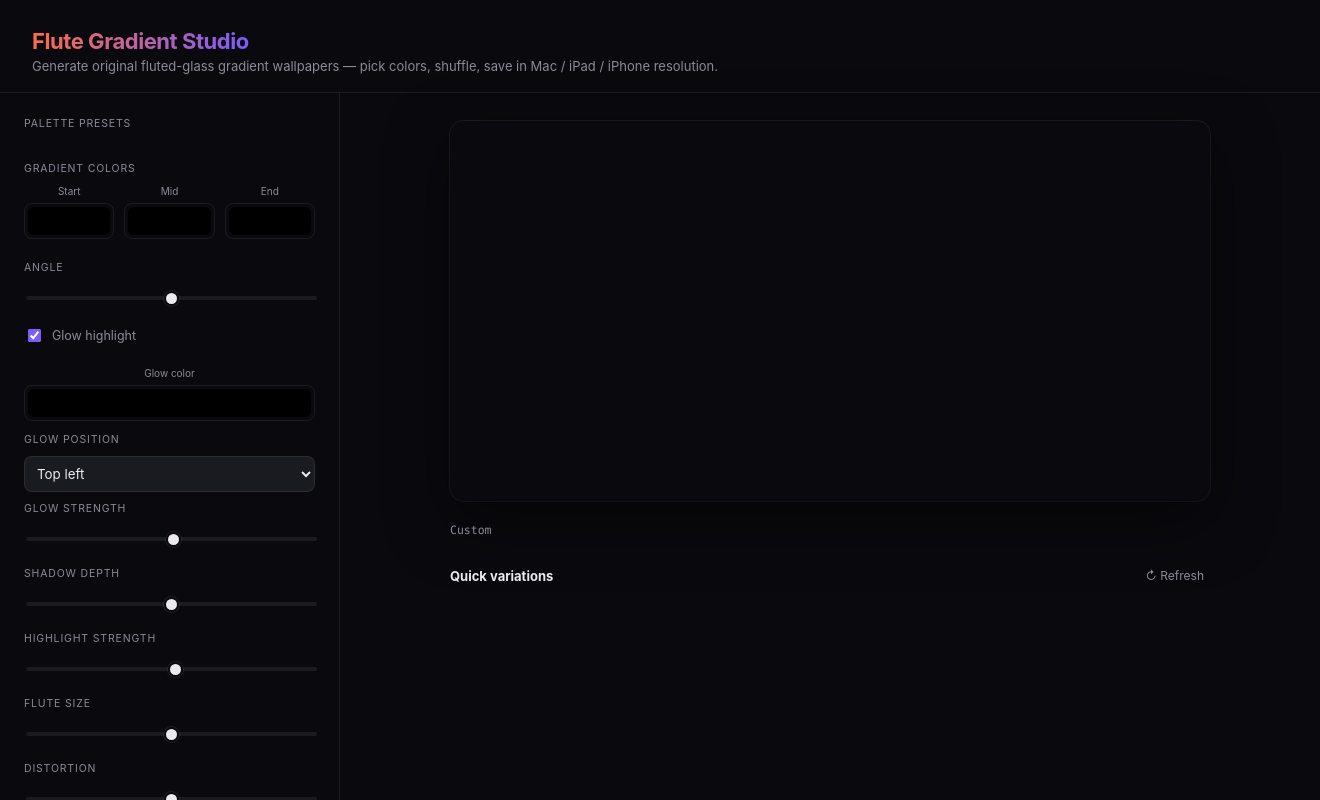
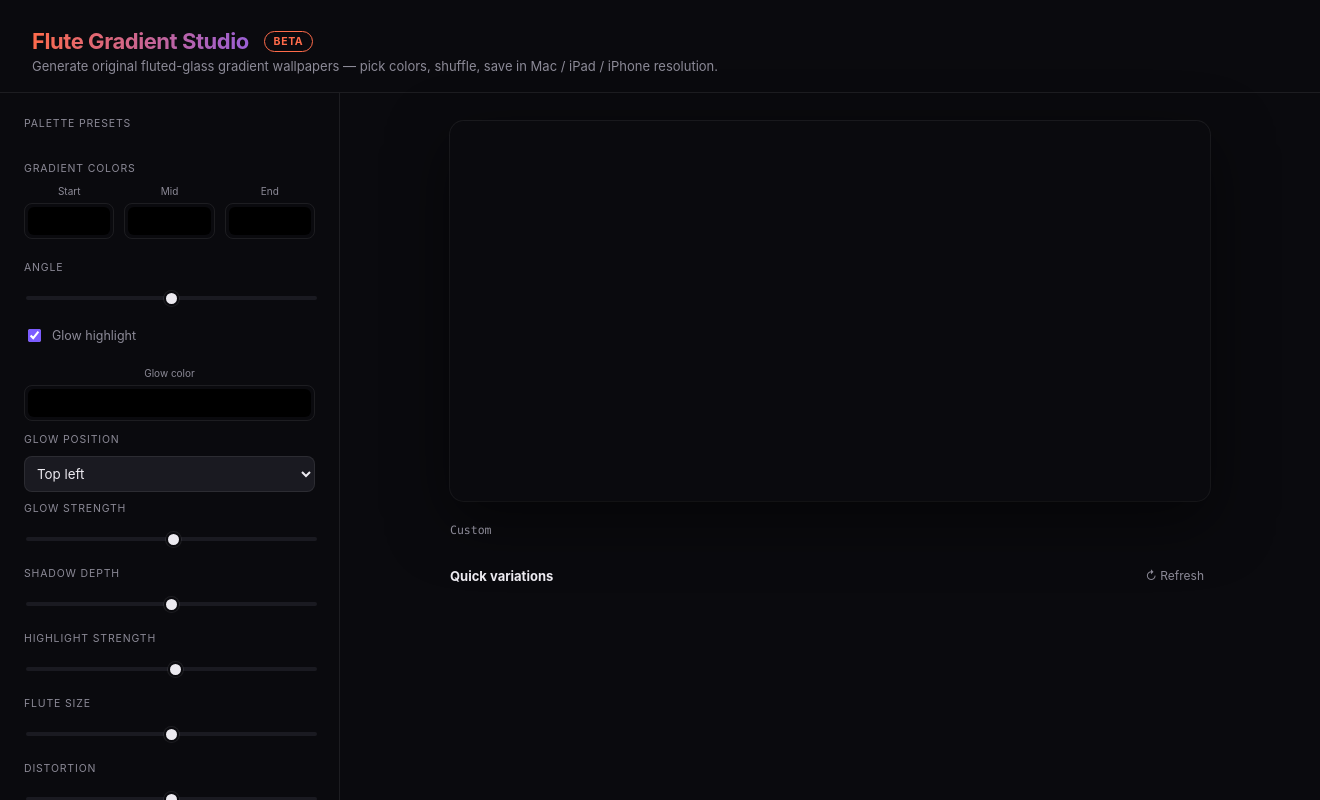
Before and after one commit to Ozzie679/app-1---flute-gradient-studio, an Electron app: page renderer/index.html in a window 1320 px wide. Shown: the top 800 px of the page. Drawn offline with Linux system fonts and the light colour scheme.

Commit message:
Update version to 1.0.0-beta.1 and add beta badge to header
- Changed the version in package.json to 1.0.0-beta.1 to reflect the beta release.
- Updated index.html to include a "Beta" badge in the header for user visibility.
- Added CSS styles for the beta badge to enhance its appearance.

```diff
--- a/package.json
+++ b/package.json
@@ -1,6 +1,6 @@
 {
   "name": "flute-gradient-studio",
-  "version": "1.0.0",
+  "version": "1.0.0-beta.1",
   "description": "Generate original fluted-glass gradient wallpapers for Mac, iPad, and iPhone.",
   "main": "main.js",
   "author": "Orion",
--- a/renderer/index.html
+++ b/renderer/index.html
@@ -8,7 +8,7 @@
 <body>
 
 <header>
-  <h1>Flute Gradient Studio</h1>
+  <h1>Flute Gradient Studio <span class="beta-badge">Beta</span></h1>
   <p>Generate original fluted-glass gradient wallpapers &mdash; pick colors, shuffle, save in Mac / iPad / iPhone resolution.</p>
 </header>
 
--- a/renderer/style.css
+++ b/renderer/style.css
@@ -34,6 +34,23 @@ header h1{
   background-clip:text;
   color:transparent;
   display:inline-block;
+}
+.beta-badge{
+  display:inline-block;
+  margin-left:10px;
+  padding:3px 9px;
+  font-size:10.5px;
+  font-weight:700;
+  letter-spacing:0.06em;
+  text-transform:uppercase;
+  color:var(--accent-a);
+  background:none;
+  -webkit-background-clip:border-box;
+  background-clip:border-box;
+  border:1px solid var(--accent-a);
+  border-radius:999px;
+  vertical-align:middle;
+  transform:translateY(-2px);
 }
 header p{
   margin:0;
```
